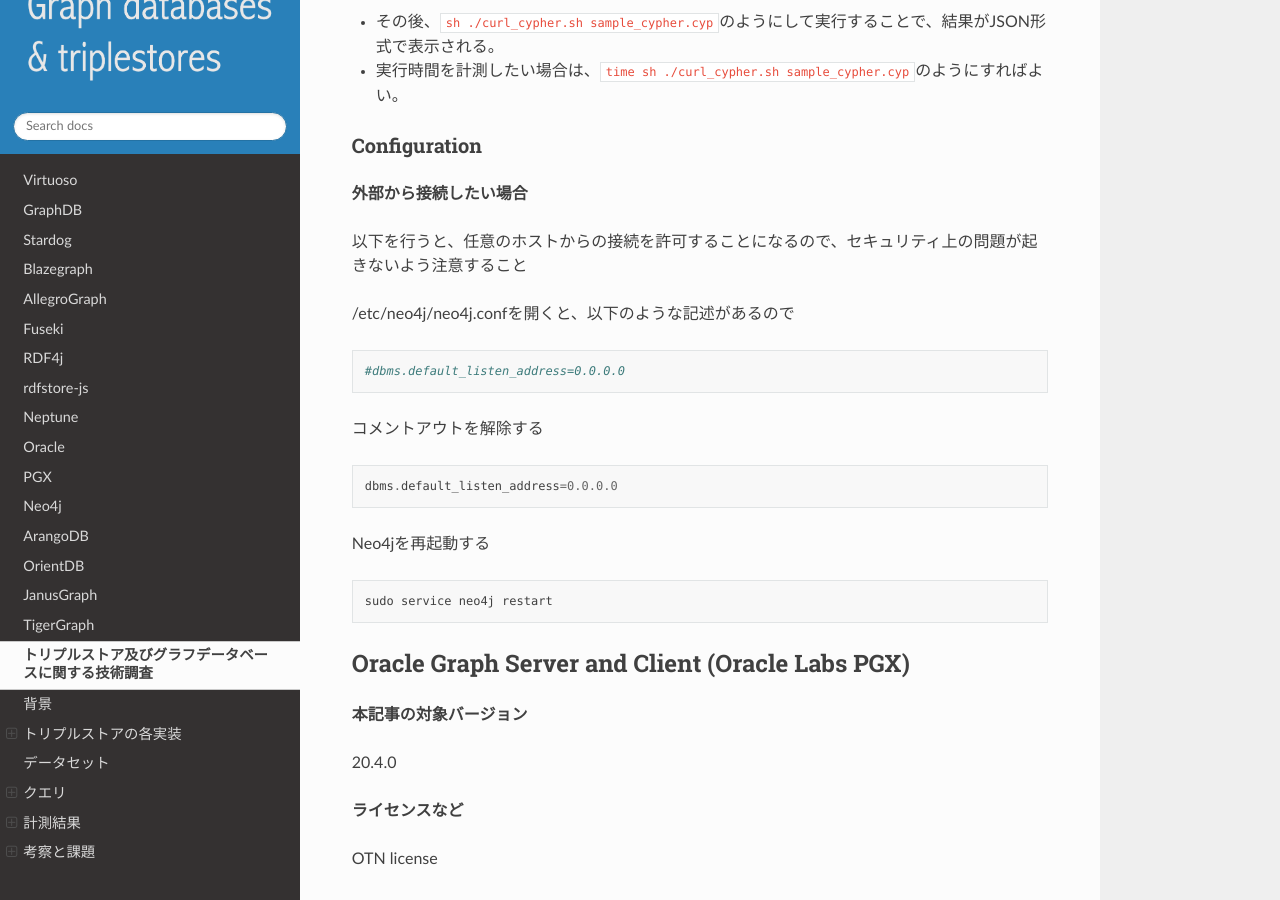
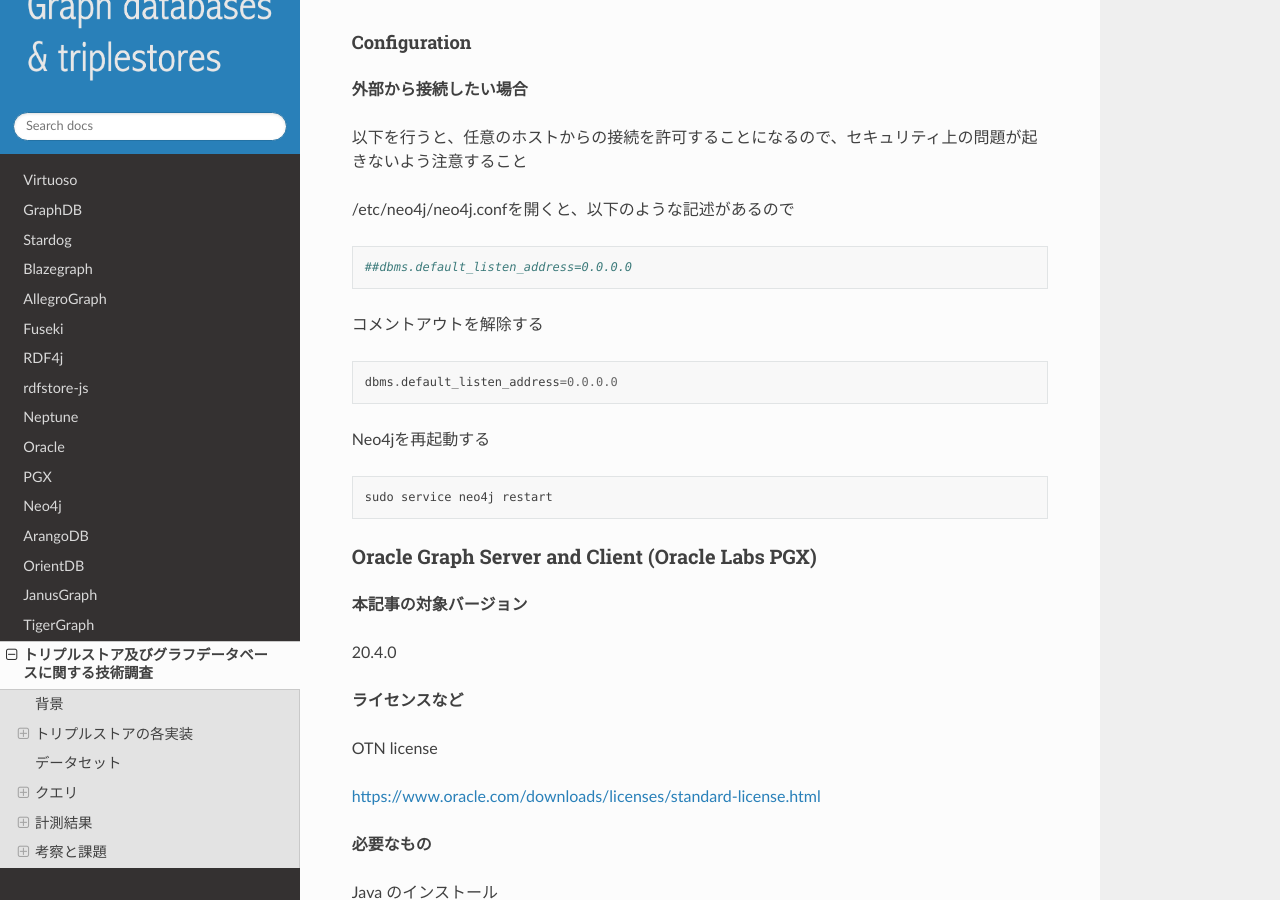
Before and after one commit to dbcls/graphdbs, a Sphinx documentation site: the page built from docs/md/summary.md, in a window 1280 px wide and 900 px high, scrolled down 19835 px. Built offline with Sphinx 7.4.7 and the Read the Docs theme 2.0.0, drawn with Linux system fonts in a browser that asks for light colours.

````diff
--- a/docs/md/summary.md
+++ b/docs/md/summary.md
@@ -1,14 +1,14 @@
 # トリプルストア及びグラフデータベースに関する技術調査
 
-# 背景
+## 背景
 
 近年、RDF関連のソフトウェア開発が進展し、世界中で様々なRDFストア（トリプルストアと呼ばれる）が公開されてきた。よく用いられている実装の一例としてはOpenLink Software Virtuosoがあるが、その他にも多くの新しい実装が活発に開発されてきており、多くの実装について、性質や性能が自明ではない。また、グラフを基礎としたデータモデルを採用しているデータベースとしては、プロパティ・グラフモデルに基づくデータベース実装も出てきており、近年より活発に開発が行われている。トリプルストアに加えて、プロパティ・グラフモデルに基づくデータベース実装に言及するとき、グラフデータベースと呼ばれることが多い。
 
 このように活発に開発が続けられているトリプルストア及びグラフデータベースの分野は、進展が早くまた製品も多様性に富むため、現状を把握するのは容易ではないが、各データベースの有用性を評価するために、標準準拠状況、性能の観点から継続的に調査を行うことが望ましい。こうした評価情報は、RDF等の基盤技術を利用している研究機関において共有されるべき重要な情報である。
 
-# トリプルストアの各実装
+## トリプルストアの各実装
 
-## Virtuoso
+### Virtuoso
 
 Virtuosoは、OpenLink Software社の開発するデータベースエンジンである。Open-source版とcommercial版がある。本調査では、open-source版を用いている。RDBMSを基盤としているが、RDFも扱えるようになっている。もともとrow-wiseであったが、Virtuoso 7からはcolumn-wiseを用いるように拡張された。graph identifier gと、(s, p, o) からなる4つ組(quads)をストアする。インデックスは、<g, s, p, o>と<o, g, p, s>である。
 
@@ -34,7 +34,7 @@ GPLv2
 
 automake, libtool, gperf パッケージをaptでインストールする必要がある。
 
-### Installation
+#### Installation
 
 **ソースを取得**
 ```
@@ -73,7 +73,7 @@ isql 1111 dba dba
 SQL> DB.DBA.TTLP_MT(file_to_string_output('example.ttl'), '', 'http://example.com/example.ttl', 0);
 ```
 
-### Configuration
+#### Configuration
 
 デフォルトから設定を変更したい場合
 
@@ -87,7 +87,7 @@ vi /path/to/install/directory/var/lib/virtuoso/db/virtuoso.ini
 TempAllocationPct        = 100
 ```
 
-### Troubleshooting
+#### Troubleshooting
 
 ./configure で OpenSSLに関するエラーが出ることがある。この場合は、libssl1.0-dev をインストールする。
 ```
@@ -104,7 +104,7 @@ sudo apt update
 sudo apt install -y libssl1.0-dev
 ```
 
-## GraphDB
+### GraphDB
 
 GraphDBは、Ontotext社の開発したトリプルストアであり、ライセンスとしてはFree版とStandard版、Enterprise版が存在する。実装言語はJavaのため、JVMの動作する基板上であれば使用可能である。
 
@@ -126,7 +126,7 @@ http://graphdb.ontotext.com/documentation/free/release-notes.html
 
 無料版が存在するが、同時に発行できるクエリは２つまでとの記述有り。有料ライセンスはStandard版とEnterprice版の二種
 
-### Installation
+#### Installation
 
 - GrahDBのフリーエディションを使用するため、サイト上でユーザ登録をする https://www.ontotext.com/products/graphdb/graphdb-free/
 - ユーザ登録が完了すると、登録したメールアドレスにインストール用バイナリのダウンロード用リンクが送られてくる
@@ -155,7 +155,7 @@ $ sudo ./bin/loadrdf -f -i <repository_name> -m parallel <path to dataset>
 - SPARQLのエディタが表示されるのでSPARQLを入力後、RUNで実行できる
 - APIからSPARQLを実行したい場合は、http://localhost:7200/repositories/<リポジトリ名> にGETリクエストを送ればよい
 
-## Stardog
+### Stardog
 
 Stardog 7.3.2 ([https://www.stardog.com/get-started/](https://www.stardog.com/get-started/))に関して、弊社内Linuxサーバへのインストールを行い、インストール方法をdocs/md/stardog.mdに記載しました。
 
@@ -177,7 +177,7 @@ Linuxサーバへインストールを行ったStardog 7.3.2に関して、デ
 
 完全にフリーなライセンスは存在しないが、30日分の体験版、1年のアカデミックライセンスの体験版がある。
 
-### Installation
+#### Installation
 
 Stardogの最新版をダウンロードして解凍して移動
 ```
@@ -216,7 +216,7 @@ Stardogのサーバを起動。
 
 - Web API越しにSPARQLを実行したい場合は http://localhost:5820/<DB名>/query に対してGETリクエストを送る
 
-## AllegroGraph
+### AllegroGraph
 
 AllegroGraph はFranz社の開発したマルチモデルデータベースであり、ドキュメントデータとトリプルデータの両方をサポートしている。ライセンスとしてはFree,Developer, Enterpriseの三種類が存在する。実装言語はJava, Python, Common Lispである。
 
@@ -278,7 +278,7 @@ sudo ./bin/agraph-control --config ./lib/agraph.cfg start
 sudo ./bin/agraph-control --config ./lib/agraph.cfg stop
 ```
 
-## Blazegraph
+### Blazegraph
 
 BlazegraphはSYSTAP社が開発したオープンソースのトリプルストアであり、WikidataのSPARQLエンドポイントとして採用されている。実装言語はJavaであり、SPARQLに加えてGremlin APIもサポートしている。
 
@@ -304,7 +304,7 @@ BlazeGraph 2.1.6に関して、弊社内Linuxサーバへのインストール
 
 Java 9以上
 
-### Installation
+#### Installation
 
 - Blazegraph のリポジトリから最新リリースのjarファイルをダウンロードする(https://github.com/blazegraph/database/releases)。
 - 以下は wget でダウンロードする例。
@@ -329,7 +329,7 @@ load <file:///path/to/your.ttl> INTO GRAPH  <http://examples.org>
 - クエリを実行する場合は、Queryタブに移動してクエリを入力後、Executeボタンをクリックして実行できる。
 - Web APIから実行したい場合は、http://localhost:9999/sparql に対してGETメソッドでリクエストを送ればよい。
 
-## Apache Jena Fuseki
+### Apache Jena Fuseki
 
 Apache Jena Fuseki はApacheソフトウェア財団のコミュニティによって開発されたトリプルストアである。より正確には、Apache Jenaがトリプルストアとしての機能の核となる部分であり、Fusekiはhttpのインターフェース部分を指す。実装言語はJavaであり、単独のWebサーバとしても実行できるほか、TomcatなどのServletとしても使用することができる。オープンソースであり、ライセンスはApache ライセンスを採用している。
 
@@ -357,7 +357,7 @@ Apache Jena Fuseki 3.16.0に関して、弊社内Linuxサーバへのインス
 
 - Java と Tomcat のインストール
 
-### Installation
+#### Installation
 
 - https://jena.apache.org/download/ からFusekiを探してダウンロード
 - 例えば、wget で 3.16.0 をダウンロードする場合、以下のようにする
@@ -412,7 +412,7 @@ mv ./tmp/* <fusekiのインストール場所>/run/databases/sample_dataset/
 ```
 - 一度fuseki-serverのプロセスを再起動すると、データセットがロードされた状態になる
 
-## RDF4j
+### RDF4j
 
 RDF4jはEclipse財団の支援するコミュニティによって開発されたトリプルストアであり、実装言語はJavaである。３条項BSDライセンスを採用したオープンソースプロジェクトである。
 
@@ -436,7 +436,7 @@ RDF4J 3.3.0に関してもコマンドライン経由でのデータのロード
 
 Java と Tomcat のインストール
 
-### Installation
+#### Installation
 
 **Webサーバとして実行する場合**
 
@@ -484,7 +484,7 @@ Data has been added to the repository (2565 ms)
 
 Java プログラムから使用することも可能であるが、これについては実施していない。
 
-## rdfstore-js
+### rdfstore-js
 
 rdfstore-js 0.9.17（https://github.com/antoniogarrote/rdfstore-js）に関して、弊社内Linuxサーバへのインストールを行い、インストール方法とNode.jsからの実行方法をdocs/md/rdfstore-js.mdに記載しました。
 
@@ -500,7 +500,7 @@ rdfstore-js 0.9.17（https://github.com/antoniogarrote/rdfstore-js）に関し
 
 オープンソース（MITライセンス）
 
-### Installation
+#### Installation
 
 - npmをインストール
 ```
@@ -540,7 +540,7 @@ rdfstore.create(function(err, store){
 $ node --max-old-space-size=4096 test.js
 ```
 
-## Neptune
+### Neptune
 
 前提として、AWSにアカウントがあることが必須となる.
 
@@ -548,15 +548,15 @@ AWSコンソールから、Neptuneを起動する.
 
 新しいVPNの作成を選べば、簡単に作成できる.
 
-## Neo4j
+### Neo4j
 
 Neo4jはNeo4j社によって開発されたプロパティグラフを扱うグラフDBであり、クエリ言語としてCypherを利用することができる。ライセンスとしてはオープンソースのCommunity Editionに加え、有償のEnterprise版やクラウド上での利用を想定したAuraが存在する。実装はJava言語によって行われている。
 
-## Neo4j＋Neosemanticsの使い方に関するドキュメントの作成
+### Neo4j＋Neosemanticsの使い方に関するドキュメントの作成
 
 トリプルストアと異なるデータモデルであるプロパティグラフを扱うデータベースであるNeo4jに対し、RDFデータをプロパティグラフに変換しながらロードを行うプラグインであるNeosemanticsを利用する方法に関し、インデックスの張り方などを含めた調査およびドキュメントの作成を行いました。また、既存の各種トリプルストアに関するドキュメントに関しても、APIを通したクエリの実行方法や、名前付きとしてのロード方法などを追記いたしました。
 
-## Neo4jのクエリ実行時間をCUIから計測する方法に関する記載
+### Neo4jのクエリ実行時間をCUIから計測する方法に関する記載
 
 Neo4jに対して、curlコマンドを使用してコマンドラインからクエリを実行する方法に関して、docs/md/neo4j.mdに追記させていただきました。
 
@@ -582,7 +582,7 @@ Manual
 
 https://neo4j.com/docs/operations-manual/current/installation/
 
-### Installation
+#### Installation
 
 Ubuntu 18.04の場合
 
@@ -678,7 +678,7 @@ MATCH (n) RETURN n LIMIT 10
 - その後、`sh ./curl_cypher.sh sample_cypher.cyp`のようにして実行することで、結果がJSON形式で表示される。
 - 実行時間を計測したい場合は、`time sh ./curl_cypher.sh sample_cypher.cyp`のようにすればよい。
 
-### Configuration
+#### Configuration
 
 **外部から接続したい場合**
 
@@ -686,7 +686,7 @@ MATCH (n) RETURN n LIMIT 10
 
 /etc/neo4j/neo4j.confを開くと、以下のような記述があるので
 ```
-#dbms.default_listen_address=0.0.0.0
+##dbms.default_listen_address=0.0.0.0
 ```
 
 コメントアウトを解除する
@@ -701,7 +701,7 @@ Neo4jを再起動する
 sudo service neo4j restart
 ```
 
-## Oracle Graph Server and Client (Oracle Labs PGX)
+### Oracle Graph Server and Client (Oracle Labs PGX)
 
 **本記事の対象バージョン**
 
@@ -717,7 +717,7 @@ OTN license
 
 Java のインストール
 
-### Installation
+#### Installation
 
 **Ubuntu 18.04の場合**
 
@@ -748,11 +748,11 @@ var start = System.currentTimeMillis(); G.queryPgql(query);
 var end = System.currentTimeMillis(); end - start
 ```
 
-## ArangoDB
+### ArangoDB
 
 ArangoDB は ArangoDB GmbHが開発するオープンソースのマルチモデルDBであり、キーバリュー型のデータ、ドキュメントデータ、グラフデータを同じDBエンジン上で扱うことを可能とする。クエリ言語はAQL（ArangoDB Query Languade）と呼ばれ、異なる３種のデータモデルに対し、共通の言語でクエリを発行できるようになっている。ライセンスはオープンソースのCommunityに加え、並列実行などの機能を追加したEnterprise、フルマネージド版のOasisが存在している。実装言語としてはC++が用いられている。
 
-# データセット
+## データセット
 
 パフォーマンステスト用のデータセットとして、NCBI taxonomy dataをftp://ftp.ncbi.nlm.nih.gov/pub/taxonomy/taxdump.tar.gz を用いた。
 
@@ -766,9 +766,9 @@ ArangoDB は ArangoDB GmbHが開発するオープンソースのマルチモデ
 
 また、Oracle Labs PGXに同等のデータをロードするため、ftp://ftp.ncbi.nlm.nih.gov/pub/taxonomy/taxdump.tar.gzを変換するRubyスクリプトtaxdump2pg.rbを作成した。本スクリプトは、https://github.com/dbcls/rdfsummit/blob/master/taxdump2owl/taxdump2owl.rb を元に作成しており、PG tools (https://pg-format.readthedocs.io/en/latest/) で扱うことのできるpgフォーマットでtaxonomyデータを作成する。さらにこのpgフォーマットから。pg2pgxコマンドを使用することで、Oracle Labs PGXにロード可能なデータ形式への変換を行った。
 
-# クエリ
+## クエリ
 
-## SPARQLクエリ
+### SPARQLクエリ
 
 count_taxa
 ```
@@ -907,7 +907,7 @@ WHERE {
 ORDER BY ?p ?o
 ```
 
-## Cypherクエリ
+### Cypherクエリ
 
 count_taxa
 ```
@@ -989,7 +989,7 @@ MATCH (n:Resource
 RETURN r, n2 ORDER BY r.uri, n2.uri
 ```
 
-## PGQLクエリ
+### PGQLクエリ
 
 Oracle Labs PGXで性能測定を行うために記述したクエリ群を以下に示す。
 
@@ -1043,7 +1043,7 @@ taxon_info.pgql
 SELECT * MATCH (n)-[r]->(n2) WHERE id(n) = '9606'
 ```
 
-# 計測結果
+## 計測結果
 
 1. taxonomy_2019-05-01.nt での計測結果
 
@@ -1053,17 +1053,17 @@ SELECT * MATCH (n)-[r]->(n2) WHERE id(n) = '9606'
 
 さらに各種データベースに関して、クエリセットの実行時間の調査を行った。調査対象は上記11クエリになっており、各クエリに関して３回ずつ実行した上で、平均を調べた。トリプルストア間の実行時間の比較を下図に示す。なお、トリプルストアによってはクエリの結果がキャッシュされる場合があるためか、初回と２回目以降の時間が大きく変わるものがあったため、初回のみの時間と平均の時間の両方を記載する。縦軸の単位はミリ秒である。
 
-## taxon_40674.ntを用いた計測結果
+### taxon_40674.ntを用いた計測結果
 
 小規模データとしてtaxon_40674.ntを利用した場合の各種トリプルストアのロード速度とクエリの実行時間の調査を行った。計測は３回行い、初回のみの値と平均の値をグラフとした。縦軸の単位は秒になっている。
 
-# 考察と課題
+## 考察と課題
 
 今回は、特定のLinuxマシンの上で、パフォーマンスの測定を行った。しかし、再現性を確保する観点から、任意のマシンの上で同じ実験を遂行することができることが望ましい。そこで、各データベースエンジンのインストールプロセスをDocker化したうえで、パフォーマンス測定まで行うことができるようにする。
 
 また、今回は特定のデータセットのみを用いて測定を行った。一般的なRDFに適用できる情報ではあるが、どこまでデータサイズに関して、スケールするかについては未検討である。そこで、特にパフォーマンスの良かったエンジンについては、大メモリマシンで、データセットをスケールさせてパフォーマンスを調査することが必要になる。
 
-## 各種トリプルストアおよびプロパティグラフDBのDocker化
+### 各種トリプルストアおよびプロパティグラフDBのDocker化
 
 Docker環境に対して、トリプルストアやプロパティグラフDBを容易にデプロイできることを目的とし、以下のソフトウェアのDockerfile、および必要なファイル群を作成の上、graphdbsリポジトリのdocker_filesディレクトリに配備しました。
 
````
